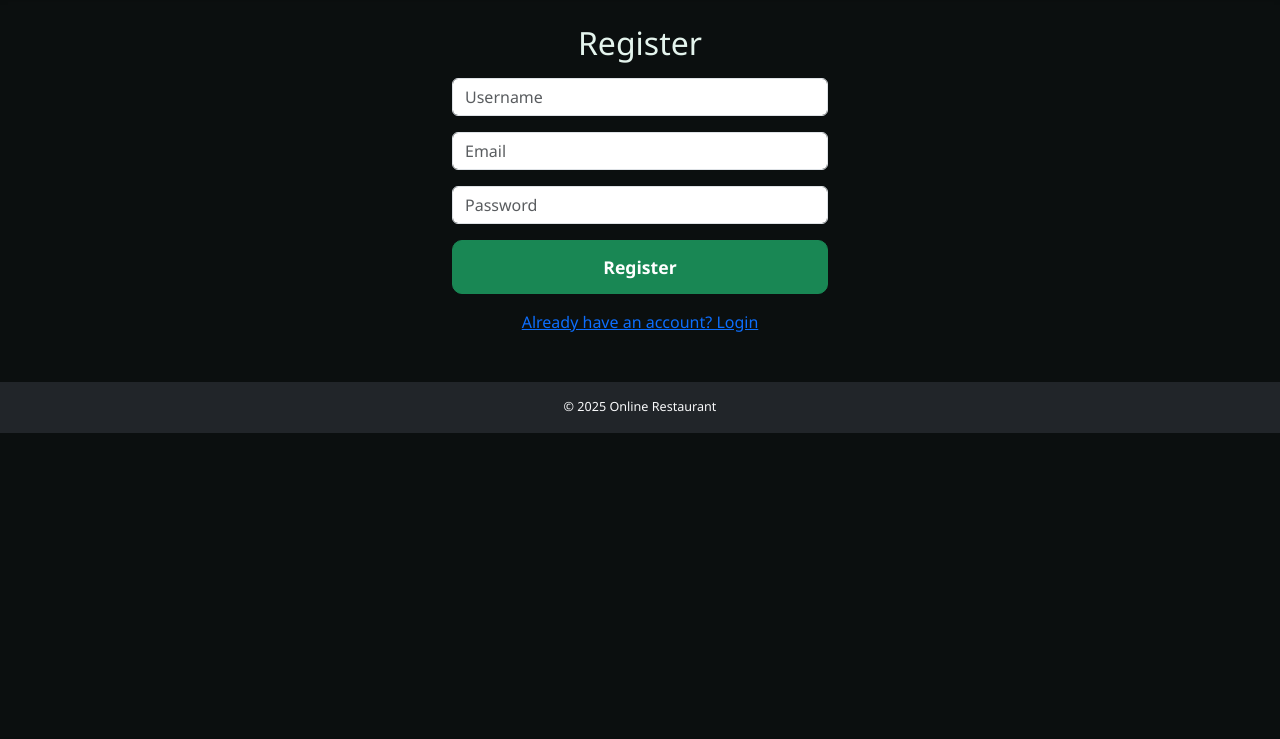
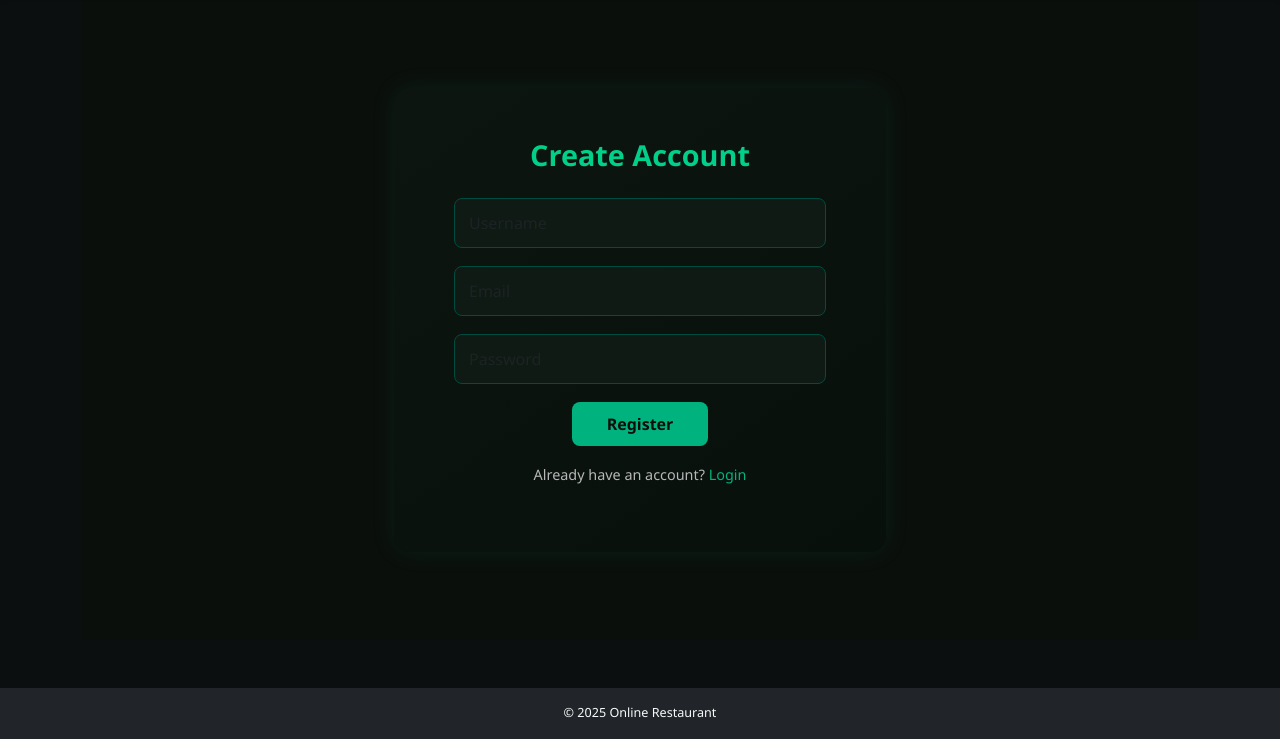
Before and after one commit to renvoxit/online-restaurant, a Flask app: page /register in a window 1280 px wide. Shown: the part 63-802 px from the top of the page. Before the commit the page ends 496 px from the top, so only its background shows below. Run offline with Flask 3, Linux system fonts and the light colour scheme.

Commit message:
updated login/register

```diff
--- a/static/css/style.css
+++ b/static/css/style.css
@@ -422,10 +422,10 @@ footer {
   border: 1px solid #00ff88;
   color: #00ff88;
   font-weight: 500;
-  font-size: 0.75rem;      /* уменьшено */
+  font-size: 0.75rem;
   line-height: 1;
   border-radius: 4px;
-  padding: 2px 6px;        /* компактнее */
+  padding: 2px 6px;
   margin: 0 2px;
   cursor: pointer;
   transition: all 0.15s ease-in-out;
@@ -462,7 +462,7 @@ footer {
 .actions .btn-remove {
   border-color: #ff4d4d;
   color: #ff4d4d;
-  font-size: 0.7rem;       /* чуть меньше для баланса */
+  font-size: 0.7rem;
 }
 
 .actions .btn-remove:hover {
@@ -480,3 +480,86 @@ footer {
   align-items: center;
   gap: 2px;
 }
+
+/* === AUTHENTICATION PAGES === */
+
+.auth-section {
+  display: flex;
+  justify-content: center;
+  align-items: center;
+  height: 80vh;
+  background: #0b0f0c;
+}
+
+.auth-container {
+  background: linear-gradient(145deg, #0d1510, #08100c);
+  padding: 50px 60px;
+  border-radius: 16px;
+  box-shadow: 0 0 25px rgba(0, 179, 126, 0.1);
+  text-align: center;
+  animation: fadeIn 0.6s ease-out;
+}
+
+.auth-title {
+  color: #00d08a;
+  font-size: 1.8rem;
+  font-weight: 700;
+  margin-bottom: 25px;
+}
+
+.auth-form .form-control {
+  width: 100%;
+  padding: 12px 14px;
+  margin-bottom: 18px;
+  background: #101a14;
+  border: 1px solid #004d3f;
+  border-radius: 8px;
+  color: #e8e8e8;
+  font-size: 1rem;
+  transition: all 0.3s ease;
+}
+
+.auth-form .form-control:focus {
+  border-color: #00b37e;
+  box-shadow: 0 0 10px rgba(0, 208, 138, 0.3);
+  outline: none;
+}
+
+.auth-btn {
+  background: #00b37e;
+  color: #0a0f0a;
+  font-weight: 600;
+  border: none;
+  border-radius: 8px;
+  padding: 10px 35px;
+  font-size: 1rem;
+  transition: all 0.3s ease-in-out;
+}
+
+.auth-btn:hover {
+  background: #00d08a;
+  box-shadow: 0 0 12px rgba(0, 208, 138, 0.4);
+  transform: translateY(-2px);
+}
+
+.auth-text {
+  color: #b8b8b8;
+  margin-top: 18px;
+  font-size: 0.9rem;
+}
+
+.auth-link {
+  color: #00b37e;
+  font-weight: 500;
+  text-decoration: none;
+}
+
+.auth-link:hover {
+  color: #00d08a;
+  text-decoration: underline;
+}
+
+@keyframes fadeIn {
+  from { opacity: 0; transform: translateY(15px); }
+  to { opacity: 1; transform: translateY(0); }
+}
--- a/templates/register.html
+++ b/templates/register.html
@@ -1,23 +1,25 @@
 {% extends 'base.html' %}
 {% block title %}Register{% endblock %}
 {% block content %}
-<div class="container mt-4" style="max-width: 400px;">
-  <h2 class="mb-3 text-center">Register</h2>
-  <form method="post">
-    {{ form.csrf_token }}
-    <div class="mb-3">
-      {{ form.username(class="form-control", placeholder="Username") }}
-    </div>
-    <div class="mb-3">
-      {{ form.email(class="form-control", placeholder="Email") }}
-    </div>
-    <div class="mb-3">
-      {{ form.password(class="form-control", placeholder="Password") }}
-    </div>
-    <button type="submit" class="btn btn-success w-100">Register</button>
-  </form>
-  <div class="text-center mt-3">
-    <a href="{{ url_for('auth.login') }}">Already have an account? Login</a>
+<section class="auth-section">
+  <div class="auth-container fade-in">
+    <h2 class="auth-title">Create Account</h2>
+    <form method="post" class="auth-form">
+      {{ form.csrf_token }}
+      <div class="form-group">
+        {{ form.username(size=32, class_="form-control", placeholder="Username") }}
+      </div>
+      <div class="form-group">
+        {{ form.email(size=32, class_="form-control", placeholder="Email") }}
+      </div>
+      <div class="form-group">
+        {{ form.password(size=32, class_="form-control", placeholder="Password") }}
+      </div>
+      <button type="submit" class="btn auth-btn">Register</button>
+    </form>
+    <p class="auth-text">Already have an account?
+      <a href="{{ url_for('auth.login') }}" class="auth-link">Login</a>
+    </p>
   </div>
-</div>
+</section>
 {% endblock %}
```
Also changed, not shown: templates/login.html (+15 -8 lines).
